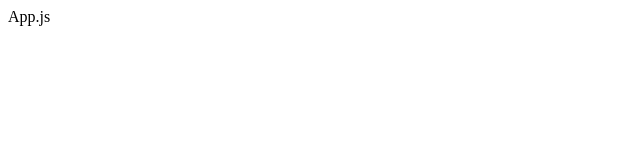
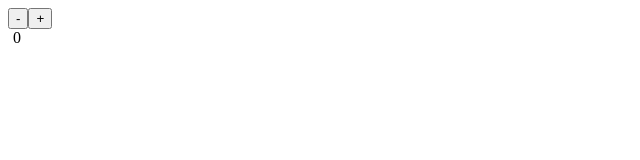
Before and after one commit to cavaglieridomenico/rt, a React (Vite) app in the folder free/: page / in a window 1280 px wide. Shown: the top 160 px of the page, without its empty margins (0-640 px from the left). Built offline with nearby package versions, Linux system fonts and the light colour scheme.

Commit message:
Add two components

```diff
--- a/free/src/App.tsx
+++ b/free/src/App.tsx
@@ -1,7 +1,12 @@
 import "./App.css";
+import Counter from "./components/Counter";
 
 function App() {
-  return <>App.js</>;
+  return (
+    <>
+      <Counter />
+    </>
+  );
 }
 
 export default App;
--- /dev/null
+++ b/free/src/components/Counter.tsx
@@ -0,0 +1,26 @@
+import { useState, useEffect } from "react";
+import ValuePrint from "./ValuePrint";
+
+const Counter = () => {
+  const [counterValue, setCounterValue] = useState(0);
+
+  useEffect(() => {
+    console.log("Render");
+  });
+
+  useEffect(() => {
+    console.log("Counter value: ", counterValue);
+  }, [counterValue]);
+
+  return (
+    <>
+      <button onClick={() => setCounterValue(counterValue - 1)}>-</button>
+      <button onClick={() => setCounterValue(counterValue + 1)}>+</button>
+      <div style={{ margin: "0 5px" }}>
+        <ValuePrint value={counterValue} />
+      </div>
+    </>
+  );
+};
+
+export default Counter;
--- /dev/null
+++ b/free/src/components/ValuePrint.tsx
@@ -0,0 +1,9 @@
+interface ValuePrintProps {
+  value: number;
+}
+
+const ValuePrint = ({ value }: ValuePrintProps) => {
+  return <>{value}</>;
+};
+
+export default ValuePrint;
```
